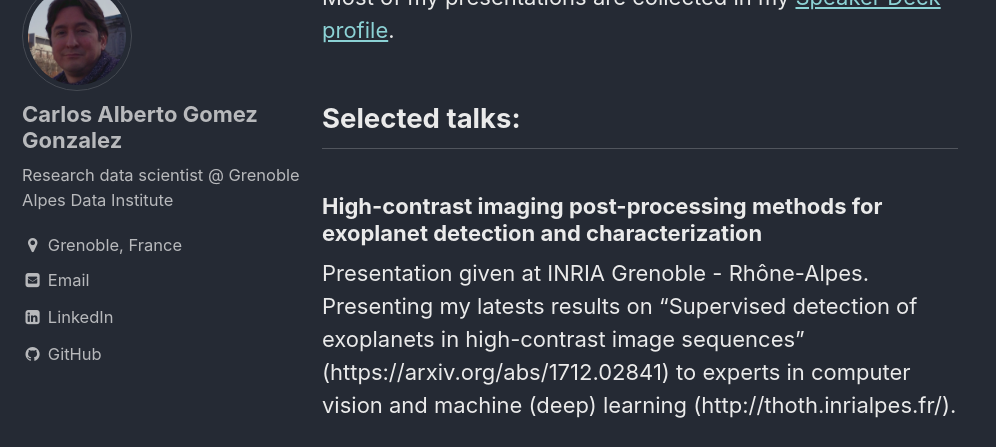
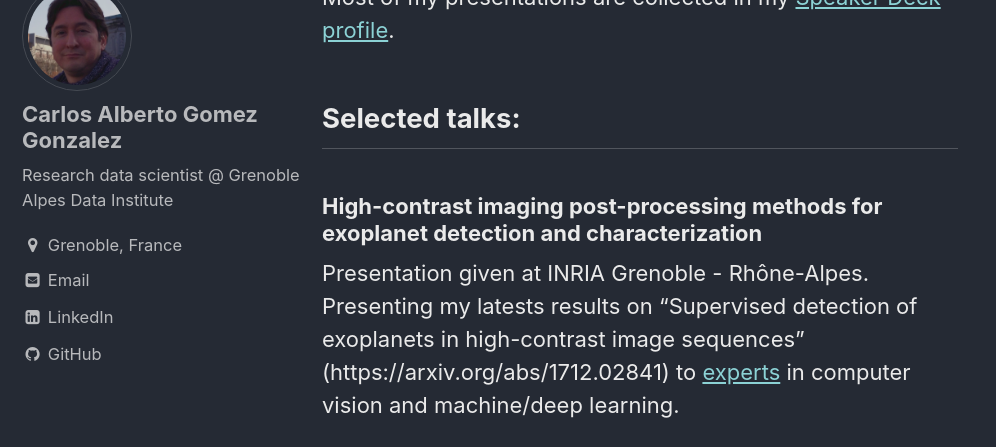
Before and after one commit to carlos-gg/carlos-gg.github.io, a Jekyll site: the page built from _pages/talks.md, in a window 1280 px wide and 900 px high, scrolled down 376 px, cut to the strip 0-447 px from the top of the window. Shown: the whole strip, without its empty margins (0-996 px from the left). Built offline with Jekyll 4.4.1, drawn with Linux system fonts in a browser that asks for light colours.

Commit message:
updating _config.yml

```diff
--- a/_pages/talks.md
+++ b/_pages/talks.md
@@ -11,6 +11,6 @@ Most of my presentations are collected in my [Speaker Deck profile](https://spea
 
 ### High-contrast imaging post-processing methods for exoplanet detection and characterization
 
-Presentation given at INRIA Grenoble - Rhône-Alpes. Presenting my latests results on "Supervised detection of exoplanets in high-contrast image sequences" (https://arxiv.org/abs/1712.02841) to experts in computer vision and machine (deep) learning (http://thoth.inrialpes.fr/).
+Presentation given at INRIA Grenoble - Rhône-Alpes. Presenting my latests results on "Supervised detection of exoplanets in high-contrast image sequences" (https://arxiv.org/abs/1712.02841) to [experts](http://thoth.inrialpes.fr/) in computer vision and machine/deep learning.
 
 <script async class="speakerdeck-embed" data-id="a7a63b63ac354fdaac062d0069dc7b16" data-ratio="1.33333333333333" src="//speakerdeck.com/assets/embed.js" width="400"></script>
```
